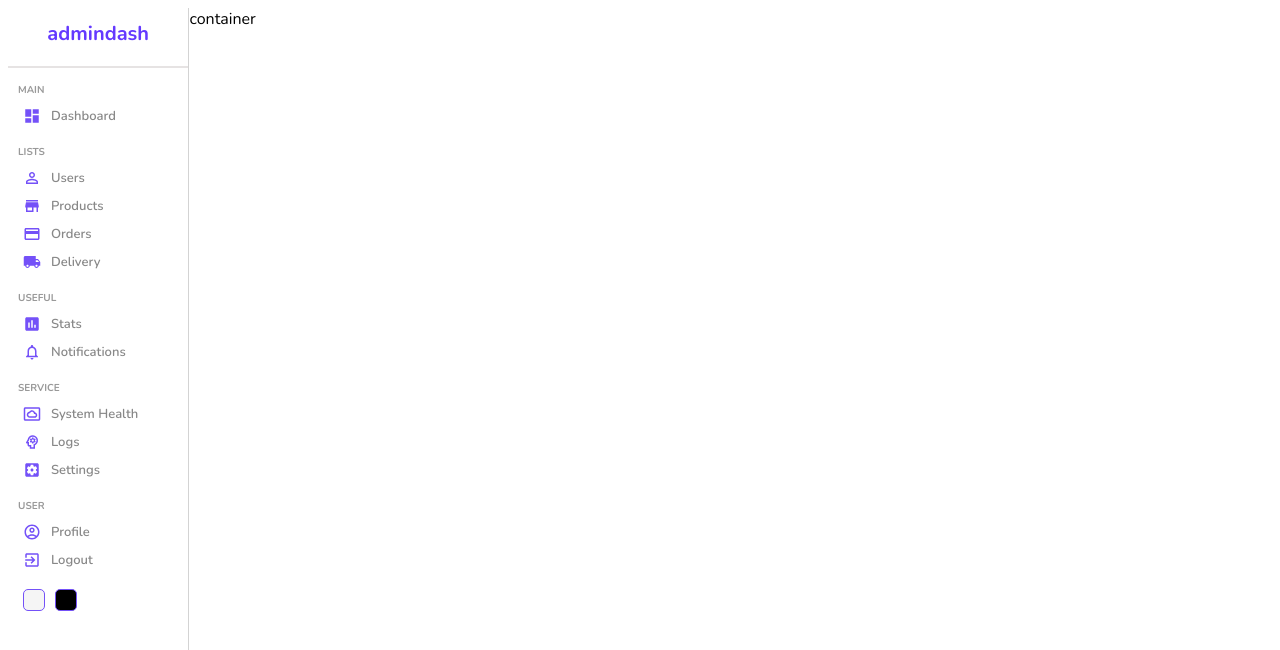
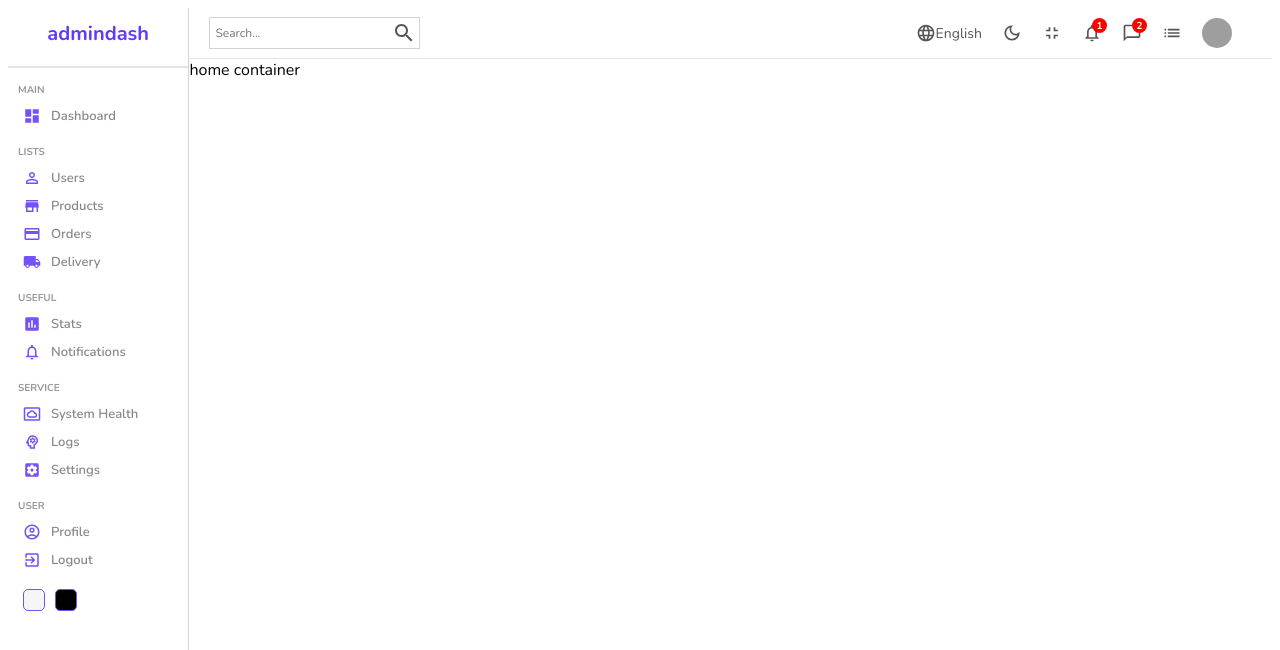
Before and after one commit to michaelreyes10/Admin-Dashboard, a React (Create React App) app: page / in a window 1280 px wide. Shown: the top 650 px of the page. Built offline with nearby package versions, Linux system fonts and the light colour scheme; grey boxes are pictures that could not be loaded.

Commit message:
navbar complete

```diff
--- a/src/components/navbar/Navbar.jsx
+++ b/src/components/navbar/Navbar.jsx
@@ -1,8 +1,59 @@
 import './navbar.scss'
+import SearchOutlinedIcon from "@mui/icons-material/SearchOutlined";
+import LanguageOutlinedIcon from "@mui/icons-material/LanguageOutlined";
+import DarkModeOutlinedIcon from "@mui/icons-material/DarkModeOutlined";
+import FullscreenExitOutlinedIcon from "@mui/icons-material/FullscreenExitOutlined";
+import NotificationsNoneOutlinedIcon from "@mui/icons-material/NotificationsNoneOutlined";
+import ChatBubbleOutlineOutlinedIcon from "@mui/icons-material/ChatBubbleOutlineOutlined";
+import ListOutlinedIcon from "@mui/icons-material/ListOutlined";
 
 export const Navbar = () => {
   return (
-    <div className='navbar'>Navbar</div>
+    <div className='navbar'>
+      <div className='wrapper'>
+        <div className="search">
+          <input type="text" placeholder='Search...'/>
+          <SearchOutlinedIcon/>
+        </div>
+        <div className='items'>
+          <div className='item'>
+            <LanguageOutlinedIcon className='icon'/>
+          English
+          </div>
+          <div className='item'>
+            <DarkModeOutlinedIcon className='icon'/>
+
+          </div>
+          <div className='item'>
+            <FullscreenExitOutlinedIcon className='icon'/>
+
+          </div>
+          <div className='item'>
+            <NotificationsNoneOutlinedIcon className='icon'/>
+          <div className="counter">1</div>
+          </div>
+          <div className='item'>
+            <ChatBubbleOutlineOutlinedIcon className='icon'/>
+            <div className="counter">2</div>
+
+          </div>
+          <div className='item'>
+            <ListOutlinedIcon className='icon'/>
+
+          </div>
+          <div className='item'>
+          <img
+              src="https://images.pexels.com/photos/941693/pexels-photo-941693.jpeg?auto=compress&cs=tinysrgb&dpr=2&w=500"
+              alt=""
+              className="avatar"
+            />
+
+          </div>
+        </div>
+
+      </div>
+    </div>
+
   )
 }
 
--- a/src/components/navbar/navbar.scss
+++ b/src/components/navbar/navbar.scss
@@ -0,0 +1,71 @@
+.navbar {
+    height: 50px;
+    border-bottom: 0.5px solid rgb(231, 228, 228);
+    display: flex;
+    align-items: center;
+    font-size: 14px;
+    color: #555;
+
+    .wrapper {
+      width: 100%;
+      padding: 20px;
+      display: flex;
+      align-items: center;
+      justify-content: space-between;
+
+      .search {
+        display: flex;
+        align-items: center;
+        border: 0.5px solid lightgray;
+        padding: 3px;
+
+        input {
+          border: none;
+          outline: none;
+          background: transparent;
+
+          &::placeholder {
+            font-size: 12px;
+          }
+        }
+      }
+
+      .items {
+        display: flex;
+        align-items: center;
+
+        .item {
+          display: flex;
+          align-items: center;
+          margin-right: 20px;
+          position: relative;
+
+          .icon {
+            font-size: 20px;
+          }
+
+          .avatar {
+            width: 30px;
+            height: 30px;
+            border-radius: 50%;
+          }
+
+          .counter {
+            width: 15px;
+            height: 15px;
+            background-color: red;
+            border-radius: 50%;
+            color: white;
+            display: flex;
+            align-items: center;
+            justify-content: center;
+            font-size: 10px;
+            font-weight: bold;
+            position: absolute;
+            top: -5px;
+            right: -5px;
+          }
+        }
+      }
+    }
+}
--- a/src/pages/home/Home.jsx
+++ b/src/pages/home/Home.jsx
@@ -1,11 +1,15 @@
 import Sidebar from "../../components/sidebar/Sidebar";
+import Navbar from "../../components/navbar/Navbar";
 import "./home.scss";
 
 const Home = () => {
     return(
         <div className= "home">
             <Sidebar/>
-            <div className="homeContainer">container</div>
+            <div className="homeContainer">
+                <Navbar/>
+            home container
+            </div>
         </div>
     )
 }
```
